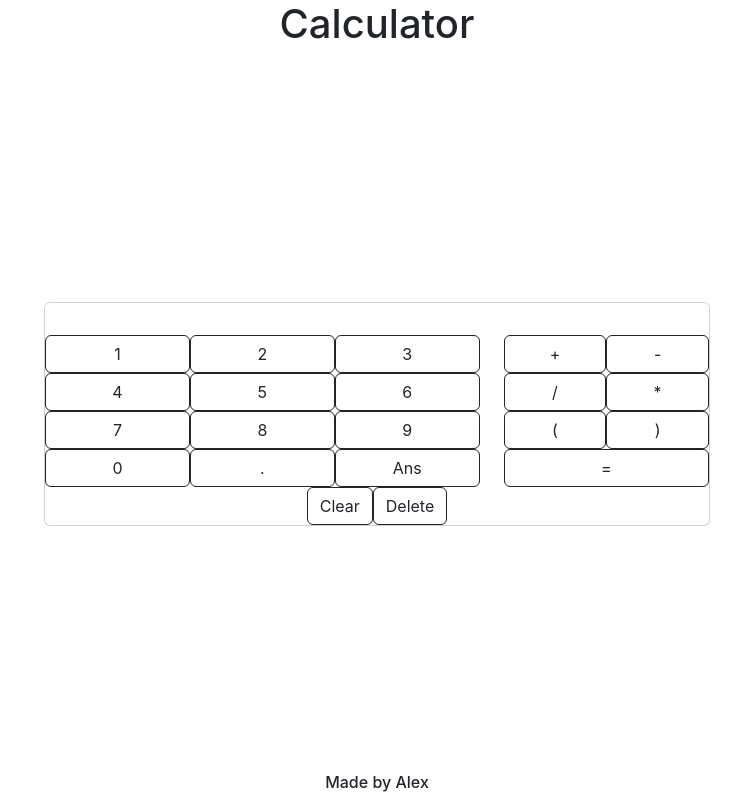
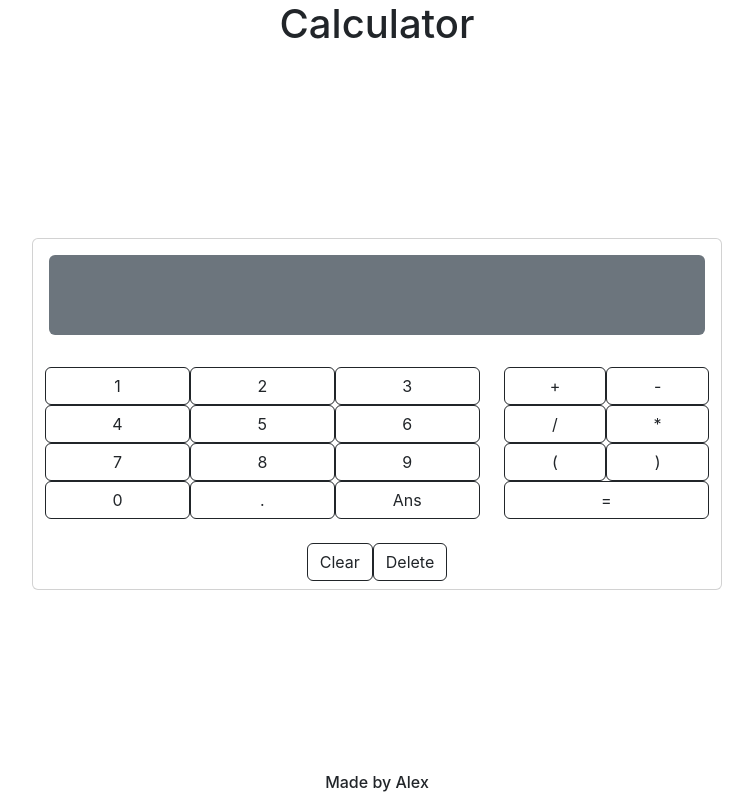
Before and after one commit to AlexAins/React-Calculaor, a React (Create React App) app: page / in a window 1280 px wide. Shown: the whole page, without its empty margins (263-1016 px from the left). Built offline with nearby package versions, Linux system fonts and the light colour scheme.

Commit message:
Edited display of equation and result

```diff
--- a/src/App.css
+++ b/src/App.css
@@ -2,38 +2,3 @@
   text-align: center;
   min-height: 100vh;
 }
-
-.App-logo {
-  height: 40vmin;
-  pointer-events: none;
-}
-
-@media (prefers-reduced-motion: no-preference) {
-  .App-logo {
-    animation: App-logo-spin infinite 20s linear;
-  }
-}
-
-.App-header {
-  background-color: #282c34;
-  min-height: 100vh;
-  display: flex;
-  flex-direction: column;
-  align-items: center;
-  justify-content: center;
-  font-size: calc(10px + 2vmin);
-  color: white;
-}
-
-.App-link {
-  color: #61dafb;
-}
-
-@keyframes App-logo-spin {
-  from {
-    transform: rotate(0deg);
-  }
-  to {
-    transform: rotate(360deg);
-  }
-}
--- /dev/null
+++ b/src/component/Calculator.css
@@ -0,0 +1,5 @@
+.mathDisplay{
+    min-height: 80px;
+    overflow-x: auto;
+    white-space: nowrap;
+}
--- a/src/component/Calculator.js
+++ b/src/component/Calculator.js
@@ -1,15 +1,16 @@
 import {React, useState} from "react";
+import "./Calculator.css";
 
 function Calculator() {
 
-    const [equation, setEquation] = useState("");
-    const [result, setResult] = useState("");
-    const [savedAnswer, setSavedAnswer] = useState("");
-    const [counter, setCounter] = useState(0);
+    const [equation, setEquation] = useState(" ");
+    const [result, setResult] = useState(" ");
+    const [savedAnswer, setSavedAnswer] = useState(" ");
+    const [displayAnswer, setDisplayAnswer] = useState(false);
 
     const CreateEquation = (e) => {
         setEquation(equation + e.target.value);
-        setCounter(counter + 1);
+        setDisplayAnswer(false)
     }
 
     const RunEquation = () => {
@@ -18,13 +19,12 @@ function Calculator() {
         // eslint-disable-next-line
         setSavedAnswer(eval(equation));
         setEquation("");
-        setCounter(0)
+        setDisplayAnswer(true);
     }
 
     const ClearEquation = () => {
         setEquation("");
         setResult("");
-        setCounter(0);
     }
 
     const EditEquation = () => {
@@ -33,12 +33,13 @@ function Calculator() {
 
     return(
         <div className="container d-flex justify-content-center align-items-center flex-grow-1">
-            <div className="card">
-                <div className="row">
-                    <p>{equation}</p>
-                    <p>{result}</p>
+            <div className="card ">
+                <div className="row m-3 text-bg-secondary rounded">
+                    <div className="container d-flex justify-content-start mathDisplay">
+                        {displayAnswer ? <p className="m-0 ps-3 align-self-center fs-2">{result}</p> : <p className="m-0 ps-3 align-self-center fs-2">{equation}</p> }
+                    </div>
                 </div>
-                <div className="row">
+                <div className="row m-0 py-3">
                     <div className="col-8">
                         <div className="row-cols-3">
                             <button type="button" className="btn btn-outline-dark" value={1} onClick={CreateEquation}> 1 </button>
@@ -69,7 +70,7 @@ function Calculator() {
                         </div>
                     </div>
                 </div>
-                <div>
+                <div className="container py-2">
                     <button type="button" className="btn btn-outline-dark" onClick={ClearEquation}>Clear</button>
                     <button type="button" className="btn btn-outline-dark" onClick={EditEquation}>Delete</button>
                 </div>
```
